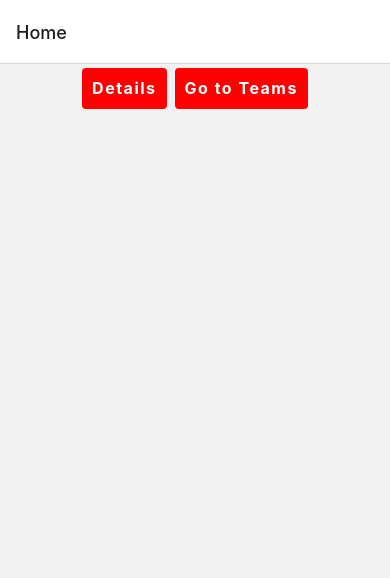
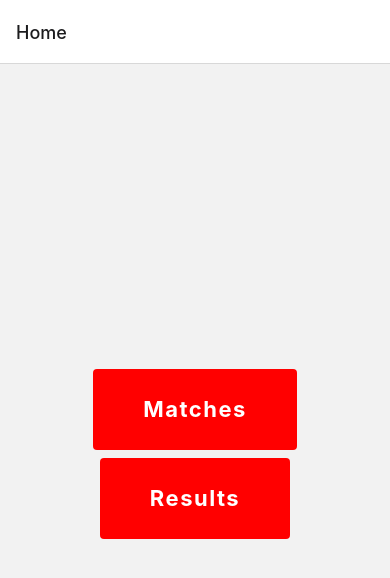
Before and after one commit to FRC-6390/frc-prodromoi, a React Native app: screen /nav in a window 390 px wide. Shown: the top 578 px of the page. Built offline with nearby package versions, Linux system fonts and the light colour scheme.

Commit message:
Still working on Screen naviagtion between Files

```diff
--- a/App.js
+++ b/App.js
@@ -1,63 +1,58 @@
 import { StatusBar } from 'expo-status-bar';
 import React, {useState} from 'react';
 import { StyleSheet, Text, Button, Alert,  View, Pressable } from 'react-native';
-import mainScreen from './js/MainScreen';
+import mainScreen from './Screens/Matches/MainScreen';
 import {NavigationContainer} from '@react-navigation/native';
 import {createNativeStackNavigator} from '@react-navigation/native-stack';
-import Button1 from './Typescript/Buttons';
-import FlexDirectionBasics from './js/MainScreen';
+//import {Button1, navigatorScreen} from './Screens/Matches/Buttons';
+import {FlexDirectionBasics} from './Screens/Matches/MainScreen';
+import { Button1, navigatorScreen } from './Screens/Matches/Buttons';
+
 
 const Stack = createNativeStackNavigator();
 
-
-
 function HomeScreen({ navigation }) {
   return (
-    <View style={{ flex: 1, flexDirection: 'row', alignItems: 'flex-start', justifyContent: 'center', margin: '10', padding: '20'}}>
+    <View style={{ flex: 1, flexDirection: 'column', alignItems: 'center', justifyContent: 'center', margin: '10', padding: '20'}}>
 
-        <Pressable style={styles.button}   onPress={() => navigation.navigate('Details')}>
-        <Text style={styles.text}>{"Details"}</Text>
+        <Pressable style={styles.button} onPress={() => navigation.navigate('Team2')}>
+        <Text style={styles.text}>{"Matches"}</Text>
       </Pressable>
 
+      <Pressable style={styles.button} onPress={() => navigation.navigate('Team')}>
+        <Text style={styles.text}>{"Results"}</Text>
+        </Pressable>
 
-       <Pressable style={styles.button} onPress={() => navigation.navigate('Team')}>
-        <Text style={styles.text}>{"Go to Teams"}</Text>
-        </Pressable>
 
     </View>
   );
 }
 
-function DetailsScreen() {
 
-  return (
-    <View style={{ flex: 1, alignItems: 'center', justifyContent: 'center' }}>
-      <Text>Details Screen</Text>
-
-    </View>
-  );
-
-}
-
-function Teams(){
+//Testing Function
+function Teams({navigation}){
 return(
   <View style={{ flex: 1, alignItems: 'center', justifyContent: 'center' }}>
   <Text>Teams Screen</Text>
 
+
+       <Pressable style={styles.button} onPress={() => navigation.push('Team')}>
+        <Text style={styles.text}>{"go to Teams2"}</Text>
+        </Pressable>
+
 </View>
-
 );
-
 }
-
+//*************************************************************************************************** */
 
 export default function App() {
   return (
     <NavigationContainer>
     <Stack.Navigator initialRouteName="Home">
       <Stack.Screen name="Home" component={HomeScreen} />
-      <Stack.Screen name="Details" component={Button1} />
+    <Stack.Screen name="Team2" component={navigatorScreen}/>
       <Stack.Screen name="Team" component={FlexDirectionBasics} />
+      <Stack.Screen name="Details"component={Button1}/>
     </Stack.Navigator>
   </NavigationContainer>
 
@@ -79,15 +74,15 @@ const styles = StyleSheet.create({
     alignItems: 'center',
     justifyContent: 'center',
     flexDirection: 'row',
-    paddingVertical: 10,
-    paddingHorizontal: 10,
+    paddingVertical: 30,
+    paddingHorizontal: 50,
     margin: 4,
     borderRadius: 4,
     elevation: 3,
     backgroundColor: 'red',
   },
   text: {
-    fontSize: 16,
+    fontSize: 22,
     lineHeight: 21,
     fontWeight: 'bold',
     letterSpacing: 1.5,
--- /dev/null
+++ b/Screens/Matches/Buttons.tsx
@@ -0,0 +1,126 @@
+import React, {useState} from 'react';
+import {Pressable, StyleSheet, Text, View} from 'react-native';
+import {NavigationContainer} from '@react-navigation/native';
+import {createNativeStackNavigator} from '@react-navigation/native-stack';
+import { ScreenStack } from 'react-native-screens';
+import App from '../../App';
+import { FlexDirectionBasics } from './MainScreen';
+
+var timepressed = 0;
+const Stack = createNativeStackNavigator();
+
+const navigatorScreen = (navigation) => {
+return(
+
+
+  <View style={{ flex: 1, flexDirection: 'column', alignItems: 'center', justifyContent: 'center', margin: '10', padding: '20'}}>
+   <Text style={styles.text}>Testing</Text>
+
+  <Pressable style={styles.button}  onPress={() => navigation('Team2')}>
+  <Text style={styles.text}>{"to Teams"}</Text>
+
+</Pressable>
+</View>
+
+);
+}
+
+const Button1 = () => {
+ const [timesPressed, setTimesPressed] = useState(0);//Don't delete.
+
+  return (
+
+
+    <View style={styles.container}>
+
+
+      <Pressable
+        onPress={() => {
+          setTimesPressed(current => current + 1);//Don't delete. The counting system stops working if this line isn't here
+          timepressed=timepressed + 1;
+        }}
+        style={({pressed}) => [
+          {
+            backgroundColor: pressed ? 'rgb(10, 100, 25)' : 'black',
+          },
+          styles.wrapperCustom,
+        ]}>
+        {({pressed}) => (
+          <Text style={styles.text}>{pressed ? 'was pressed!' : 'Press Me'}</Text>
+        )}
+      </Pressable>
+      <View style={styles.logBox}>
+        <Text>This is pressed {timepressed}</Text>
+      </View>
+    </View>
+  );
+};
+
+
+
+//export default navitgatorScreen;
+/*export function Buttons(){
+  return(
+    <NavigationContainer>
+    <Stack.Navigator initialRouteName="nav">
+      <Stack.Screen name="nav" component={navitgatorScreen} />
+      <Stack.Screen name="Details" component={Button1} />
+    </Stack.Navigator>
+  </NavigationContainer>
+
+
+  );
+}*/
+export {Button1, navigatorScreen};
+export function Buttons(){
+return(
+  <NavigationContainer>
+     <Stack.Navigator initialRouteName="Nav">
+     <Stack.Screen name="Nav" component={navigatorScreen} />
+  <Stack.Screen name="Team2" component={navigatorScreen} />
+  <Stack.Screen name="Details"component={Button1}/>
+  </Stack.Navigator>
+</NavigationContainer>
+);
+}
+
+
+
+  const styles = StyleSheet.create({
+    container: {
+      flex: 1,
+      backgroundColor: '#33BEFF',
+      alignItems: 'center',
+      justifyContent: 'center',
+    },
+    button: {
+      alignItems: 'center',
+      justifyContent: 'center',
+      flexDirection: 'row',
+      paddingVertical: 30,
+      paddingHorizontal: 50,
+      margin: 4,
+      borderRadius: 4,
+      elevation: 3,
+      backgroundColor: 'red',
+    },
+    text: {
+      fontSize: 22,
+      lineHeight: 21,
+      fontWeight: 'bold',
+      letterSpacing: 1.5,
+      color: 'white',
+    },
+    wrapperCustom: {
+      borderRadius: 8,
+      padding: 6,
+    },
+    logBox: {
+      padding: 20,
+      margin: 10,
+      borderWidth: StyleSheet.hairlineWidth,
+      borderColor: '#f0f0f0',
+      backgroundColor: '#f9f9f9',
+    },
+
+  })
--- a/js/MainScreen.js
+++ b/Screens/Matches/MainScreen.js
@@ -91,4 +91,4 @@ const styles = StyleSheet.create({
   },
 });
 
-export default FlexDirectionBasics;
+export {FlexDirectionBasics};
--- a/Typescript/Buttons.tsx
+++ /dev/null
@@ -1,61 +0,0 @@
-import React, {useState} from 'react';
-import {Pressable, StyleSheet, Text, View} from 'react-native';
-
-
-var timepressed = 0;
-
-const Button1 = () => {
- const [timesPressed, setTimesPressed] = useState(0);//Don't delete.
-
-  return (
-    <View style={styles.container}>
-      <Pressable
-        onPress={() => {
-          setTimesPressed(current => current + 1);//Don't delete. The counting system stops working if this line isn't here
-          timepressed=timepressed + 1;
-        }}
-        style={({pressed}) => [
-          {
-            backgroundColor: pressed ? 'rgb(10, 100, 25)' : 'white',
-          },
-          styles.wrapperCustom,
-        ]}>
-        {({pressed}) => (
-          <Text style={styles.text}>{pressed ? 'was pressed!' : 'Press Me'}</Text>
-        )}
-      </Pressable>
-      <View style={styles.logBox}>
-        <Text>This is pressed {timepressed}</Text>
-      </View>
-    </View>
-  );
-};
-/*
-function timeKeeper(T){
-return(
-T = T + 1
-);
-};
-*/
-const styles = StyleSheet.create({
-  container: {
-    flex: 1,
-    justifyContent: 'center',
-  },
-  text: {
-    fontSize: 16,
-  },
-  wrapperCustom: {
-    borderRadius: 8,
-    padding: 6,
-  },
-  logBox: {
-    padding: 20,
-    margin: 10,
-    borderWidth: StyleSheet.hairlineWidth,
-    borderColor: '#f0f0f0',
-    backgroundColor: '#f9f9f9',
-  },
-});
-
-export default Button1;
```
